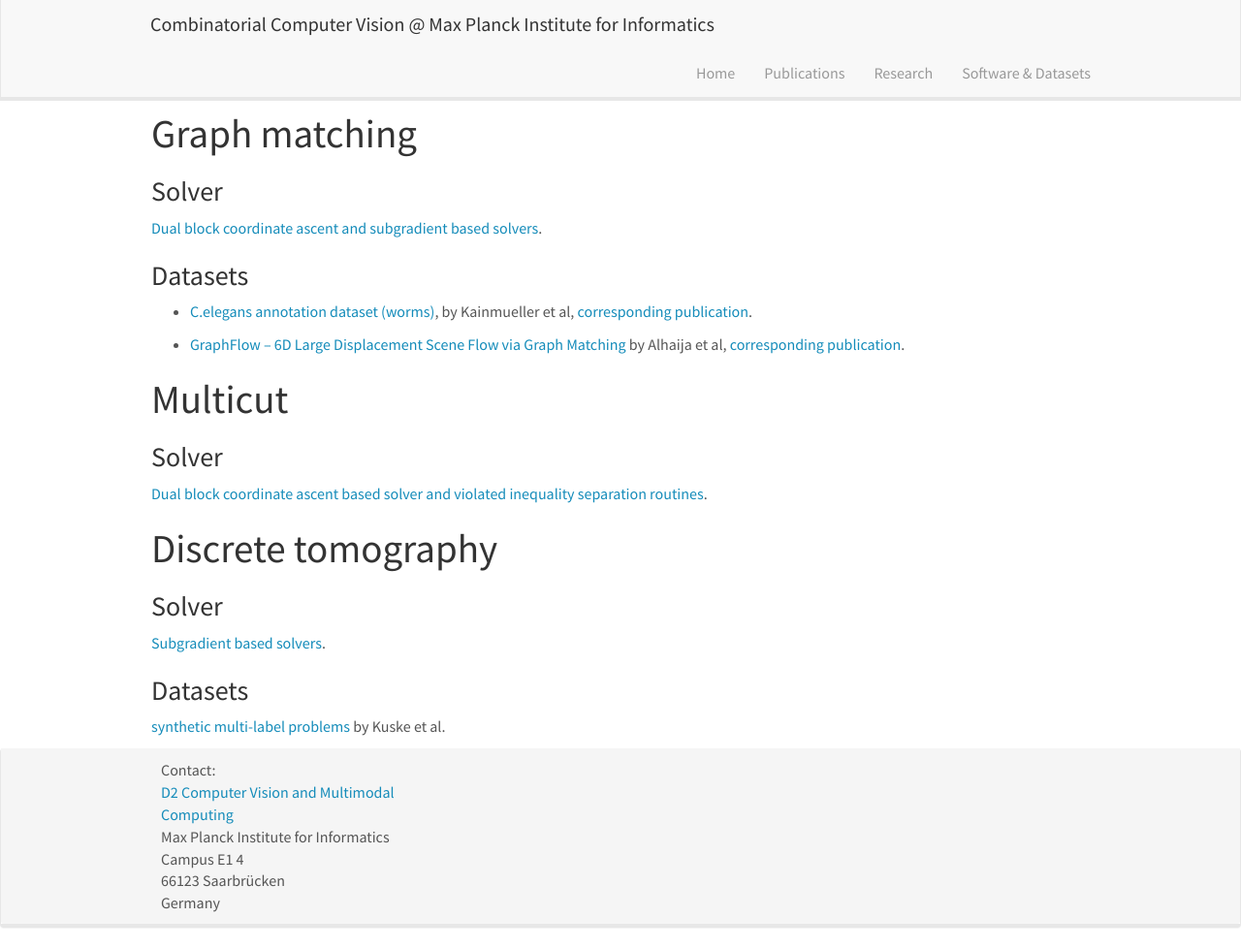
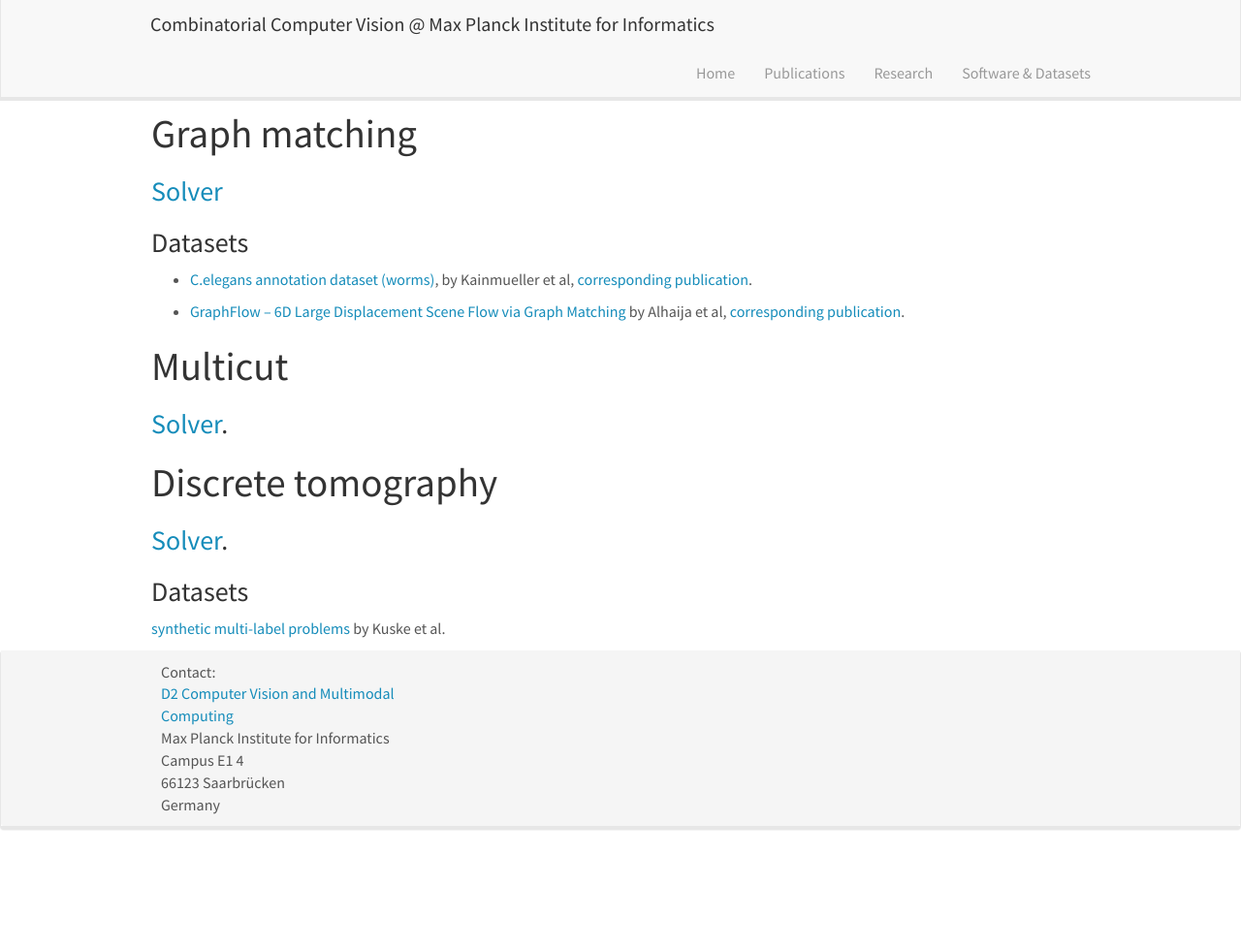
Before and after one commit to pawelswoboda/pawelswoboda.github.io, a Jekyll site: the page built from _pages/softwars_datasets.md, in a window 1280 px wide and 979 px high. Shown: the whole window at 97% size. Built offline with Jekyll 4.4.1, drawn with Linux system fonts in a browser that asks for light colours; nearby versions of some CDN libraries.

Commit message:
reformatted titles in software and datasets page.

```diff
--- a/_pages/softwars_datasets.md
+++ b/_pages/softwars_datasets.md
@@ -10,9 +10,7 @@ For associated publications see [here](../publications).
 
 # Graph matching
 
-### Solver
-
-[Dual block coordinate ascent and subgradient based solvers](https://github.com/pawelswoboda/LP_MP-QAP).
+### [Solver](https://github.com/pawelswoboda/LP_MP-QAP)
 
 ### Datasets
 
@@ -24,16 +22,12 @@ by Kainmueller et al, [corresponding publication](http://dx.doi.org/10.1007/978-
 
 # Multicut
 
-### Solver
-
-[Dual block coordinate ascent based solver and violated inequality separation routines](https://github.com/pawelswoboda/LP_MP-Cut).
+### [Solver](https://github.com/pawelswoboda/LP_MP-Cut).
 
 
 # Discrete tomography
 
-### Solver
-
-[Subgradient based solvers](https://github.com/pawelswoboda/LP_MP-Discrete-tomography).
+### [Solver](https://github.com/pawelswoboda/LP_MP-Discrete-tomography).
 
 ### Datasets
 
```
